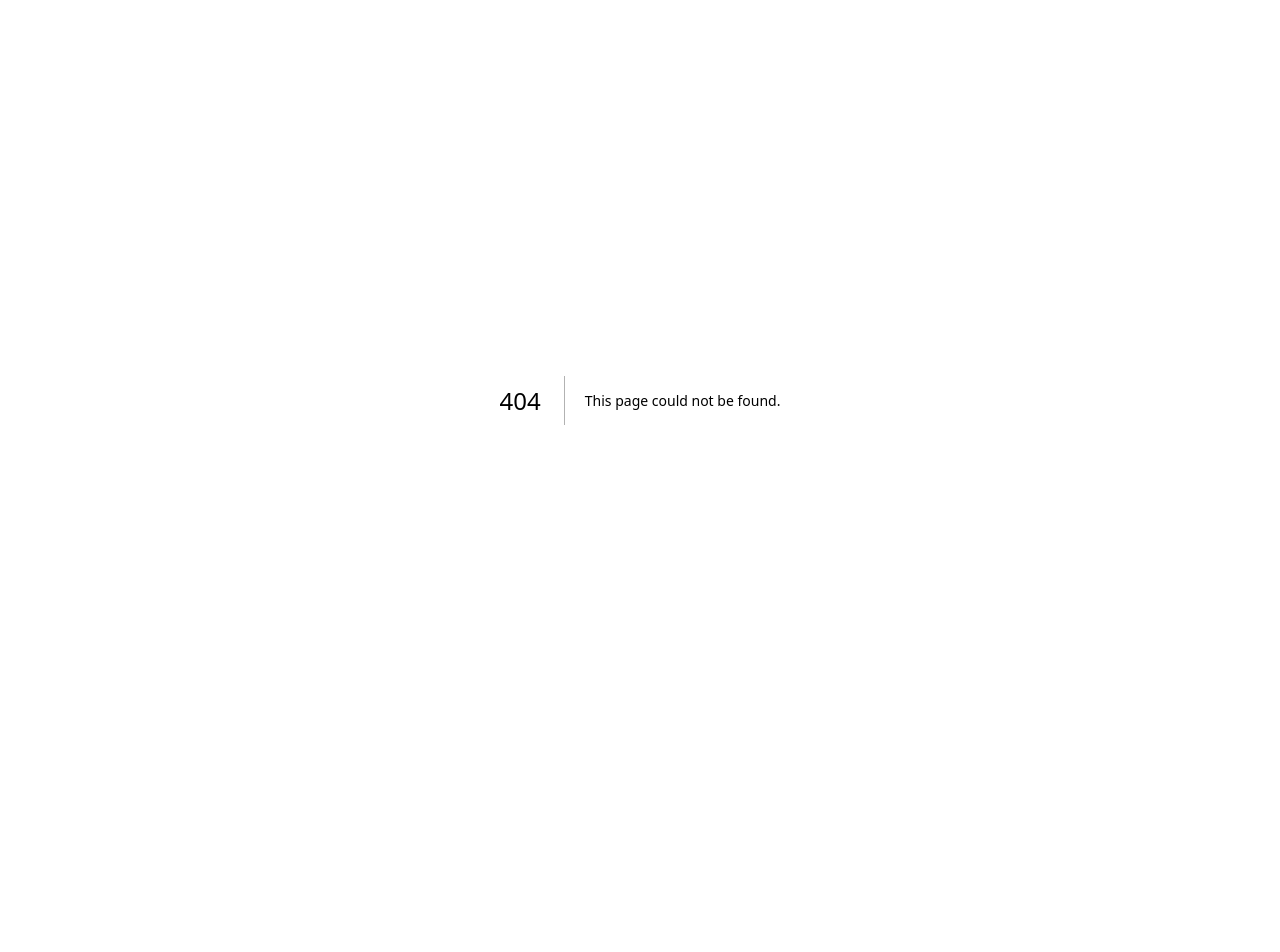
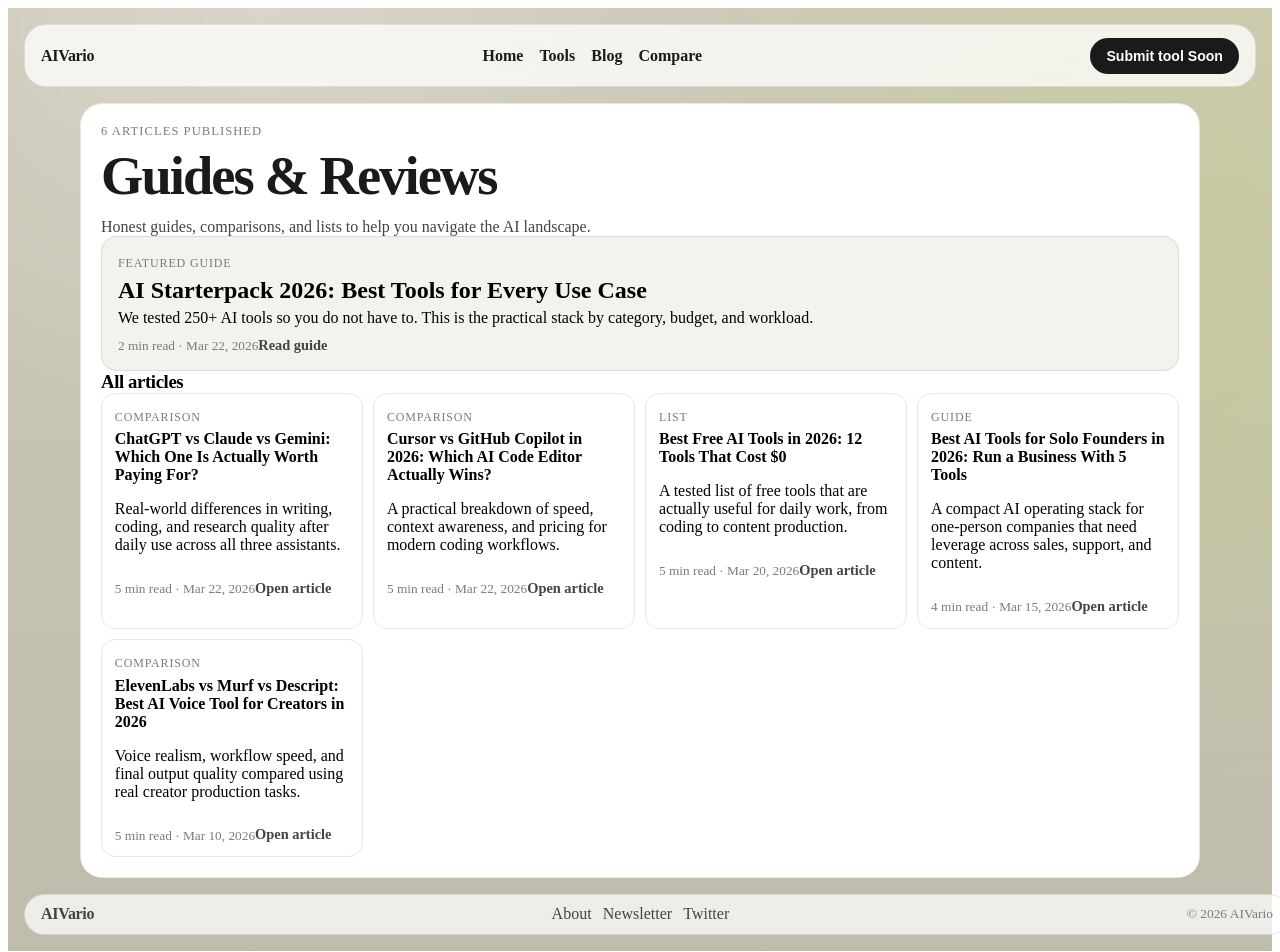
Before and after one commit to karpix25/aivario-site-copy, a Next.js app: page /blog in a window 1280 px wide. Before the commit this address had no page. Shown: the top 952 px of the page. Before the commit the page ends 800 px from the top, so only its background shows below. Built offline with nearby package versions, Linux system fonts and the light colour scheme.

Commit message:
Migrate site to Next.js: add pages for tools/blog/compare, layout, and basic About/404; introduce NextLayout wrapper; convert Home to Next.js index

```diff
--- a/pages/_app.jsx
+++ b/pages/_app.jsx
@@ -1,6 +1,11 @@
 import React from 'react'
+import NextLayout from '../src/components/NextLayout'
 import '../src/styles/app.css'
 
 export default function MyApp({ Component, pageProps }) {
-  return <Component {...pageProps} />
+  return (
+    <NextLayout>
+      <Component {...pageProps} />
+    </NextLayout>
+  )
 }
--- /dev/null
+++ b/pages/blog/index.jsx
@@ -0,0 +1,39 @@
+import React from 'react'
+import Link from 'next/link'
+import { blogPosts, formatDisplayDate } from '../../src/data/contentRepository'
+
+export default function BlogPage() {
+  const [featured, ...rest] = blogPosts
+  return (
+    <section className="section-card blog-page">
+      <p className="soft-eyebrow">{blogPosts.length} articles published</p>
+      <h1 className="page-title">Guides & Reviews</h1>
+      <p className="page-lead">Honest guides, comparisons, and lists to help you navigate the AI landscape.</p>
+
+      <article className="guide-featured featured-article">
+        <span>Featured guide</span>
+        <h2>{featured?.title}</h2>
+        <p>{featured?.excerpt}</p>
+        <small>
+          {featured?.readTime} · {featured ? formatDisplayDate(featured.date) : ''}
+        </small>
+        <Link href={`/blog/${featured?.slug}`} className="inline-link">Read guide</Link>
+      </article>
+
+      <h3 className="sub-section-title">All articles</h3>
+      <div className="article-grid">
+        {rest.map((post) => (
+          <article key={post.slug} className="article-card">
+            <span>{post.type}</span>
+            <h4>{post.title}</h4>
+            <p>{post.excerpt}</p>
+            <small>
+              {post.readTime} · {formatDisplayDate(post.date)}
+            </small>
+            <Link href={`/blog/${post.slug}`} className="inline-link">Open article</Link>
+          </article>
+        ))}
+      </div>
+    </section>
+  )
+}
--- /dev/null
+++ b/src/components/NextLayout.jsx
@@ -0,0 +1,38 @@
+import React from 'react'
+import Link from 'next/link'
+import { topNav } from '../data/contentRepository'
+
+export default function NextLayout({ children }) {
+  return (
+    <div className="aivario-page">
+      <div className="canvas-noise" />
+      <header className="topbar glass-card" style={{ padding: '0.8rem 1rem' }}>
+        <Link href="/" className="brand">AIVario</Link>
+        <nav className="menu">
+          {topNav.map((item) => (
+            <Link href={item.to} key={item.to} className="active-link" aria-label={item.label}>
+              {item.label}
+            </Link>
+          ))}
+        </nav>
+        <button className="pill-btn dark">Submit tool Soon</button>
+      </header>
+
+      <main className="layout" style={{ padding: '1rem' }}>
+        {children}
+      </main>
+
+      <footer className="footer" style={{ width: '100%', padding: '0.65rem 1rem' }}>
+        <div>
+          <Link href="/" className="brand">AIVario</Link>
+        </div>
+        <div>
+          <Link href="/about">About</Link>
+          <Link href="/blog">Newsletter</Link>
+          <a href="https://x.com/aivario" target="_blank" rel="noreferrer">Twitter</a>
+        </div>
+        <p>© 2026 AIVario</p>
+      </footer>
+    </div>
+  )
+}
```
Also changed, not shown: pages/404.jsx (added, +10 -0 lines), pages/about.jsx (added, +9 -0 lines), pages/blog/[slug].jsx (added, +29 -0 lines), pages/compare/[slug].jsx (added, +21 -0 lines), pages/compare/index.jsx (added, +22 -0 lines), pages/tools/[slug].jsx (added, +33 -0 lines), pages/tools/index.jsx (added, +27 -0 lines).
